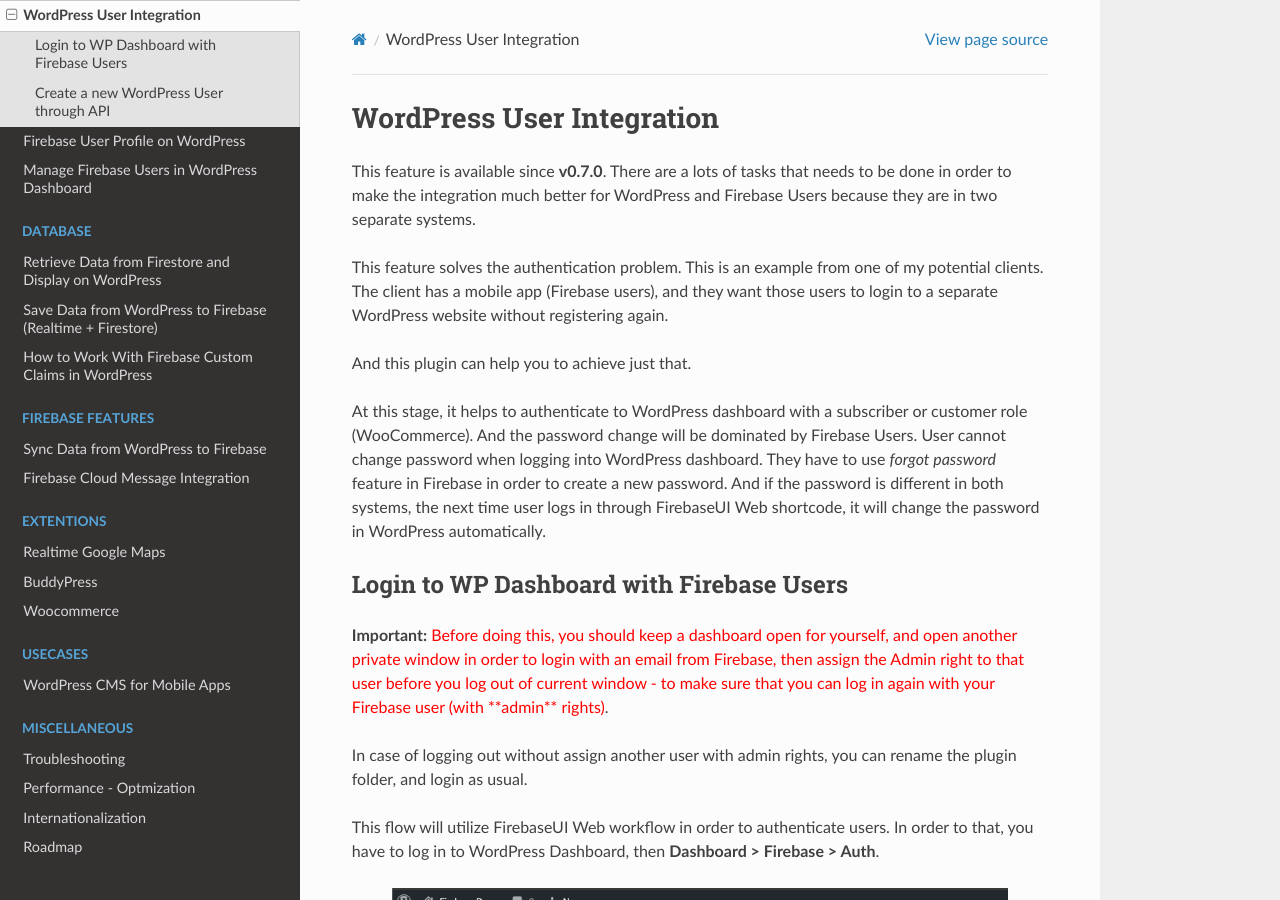
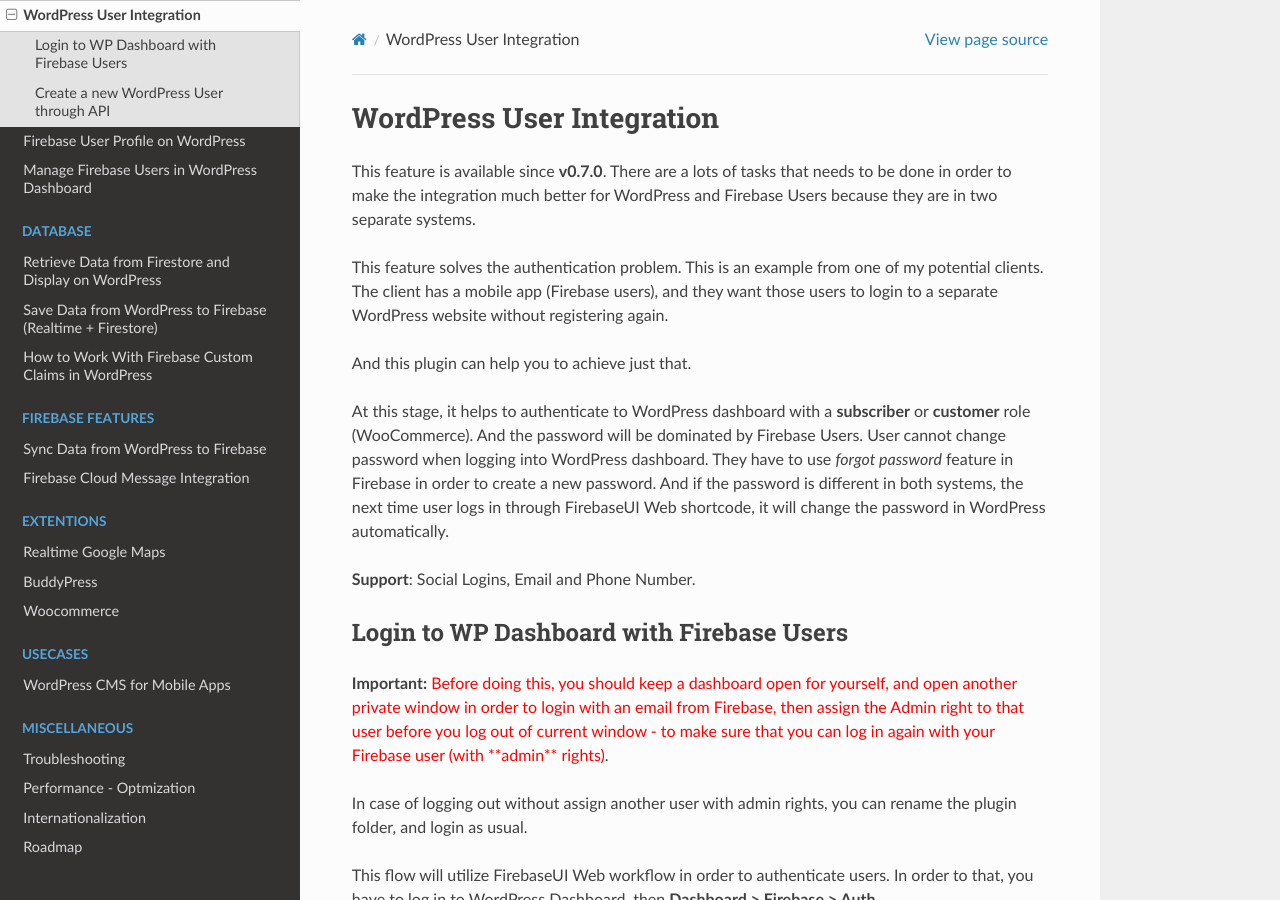
Before and after one commit to dalenguyen/firebase-wordpress-docs, a Sphinx documentation site: the page built from docs/auth/wordpress-user-integration.rst, in a window 1280 px wide and 900 px high. Built offline with Sphinx 7.4.7 and the Read the Docs theme 2.0.0, drawn with Linux system fonts in a browser that asks for light colours; some of the changed text lies outside the part shown.

Commit message:
Updated guide for v1.4.0

```diff
--- a/docs/auth/wordpress-user-integration.rst
+++ b/docs/auth/wordpress-user-integration.rst
@@ -11,7 +11,9 @@
 
 And this plugin can help you to achieve just that.
 
-At this stage, it helps to authenticate to WordPress dashboard with a subscriber or customer role (WooCommerce). And the password change will be dominated by Firebase Users. User cannot change password when logging into WordPress dashboard. They have to use *forgot password* feature in Firebase in order to create a new password. And if the password is different in both systems, the next time user logs in through FirebaseUI Web shortcode, it will change the password in WordPress automatically.
+At this stage, it helps to authenticate to WordPress dashboard with a **subscriber** or **customer** role (WooCommerce). And the password will be dominated by Firebase Users. User cannot change password when logging into WordPress dashboard. They have to use *forgot password* feature in Firebase in order to create a new password. And if the password is different in both systems, the next time user logs in through FirebaseUI Web shortcode, it will change the password in WordPress automatically.
+
+**Support**: Social Logins, Email and Phone Number.
 
 Login to WP Dashboard with Firebase Users
 ----------------------------------
```
Also changed, not shown: other parts of docs/auth/wordpress-user-integration.rst (+2 -0 lines), docs/misc/changelog.rst (+21 -0 lines).
